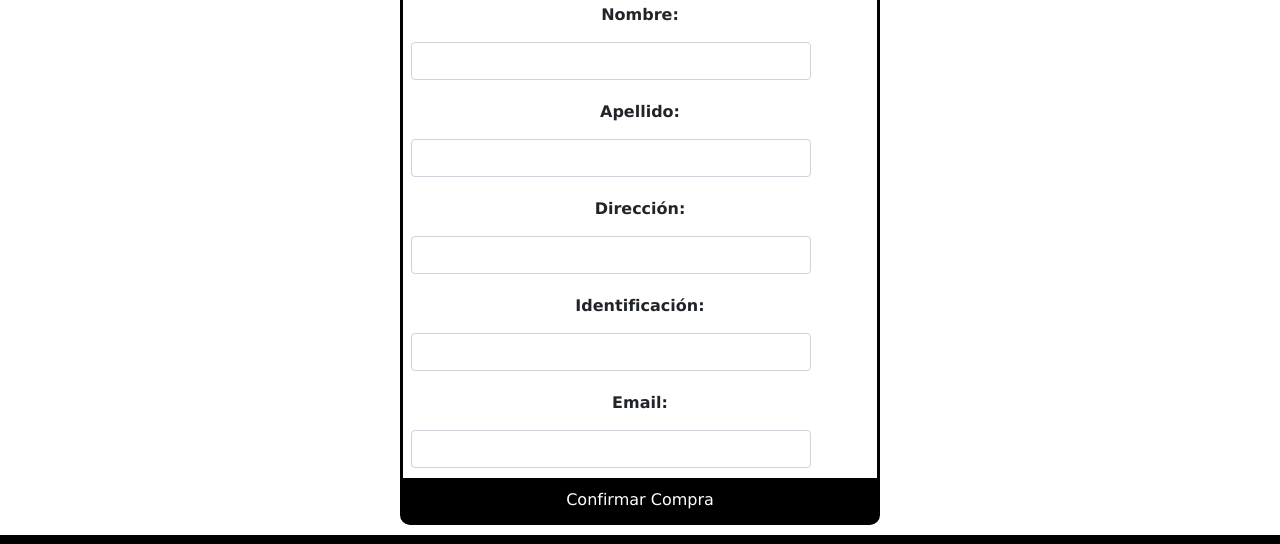
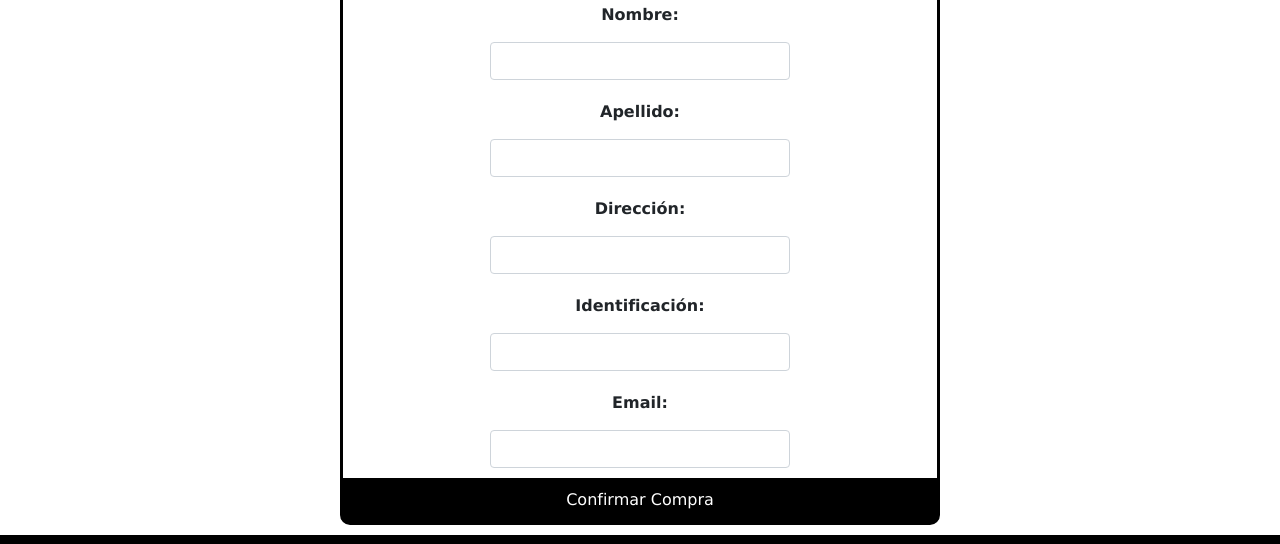
Before and after one commit to Lee73C/javascript, a plain HTML site: page pages/resumenCompra.html in a window 1280 px wide. Shown: the part 667-1211 px from the top of the page. Drawn offline with nearby package versions, Linux system fonts and the light colour scheme; some packages are replaced by stand-ins of ours; a script that the page names is missing; files whose address does not match are found by name.

Commit message:
Update main.css

```diff
--- a/style/main.css
+++ b/style/main.css
@@ -257,8 +257,10 @@ h4 {
     border: 3px solid black;
     border-radius: 10px;
     margin-top: 40px;
-    margin-left: 400px;
-    margin-right: 400px;
+    margin-left: auto;
+    margin-right: auto;
+    max-width: 600px;
+    width: auto;
 }
 
 #listaCarrito{
@@ -280,12 +282,13 @@ h4 {
 }
 
 #formularioCliente input {
-    width: 400px;
+    min-width: 300px;
+    width: auto;
     padding: 10px;
     margin-top: 7px;
     margin-bottom: 10px;
-    margin-left: 8px;
-    text-align: center;
+    margin-left: auto;
+    margin-right: auto;
 }
 
 #formularioCliente button {
```
